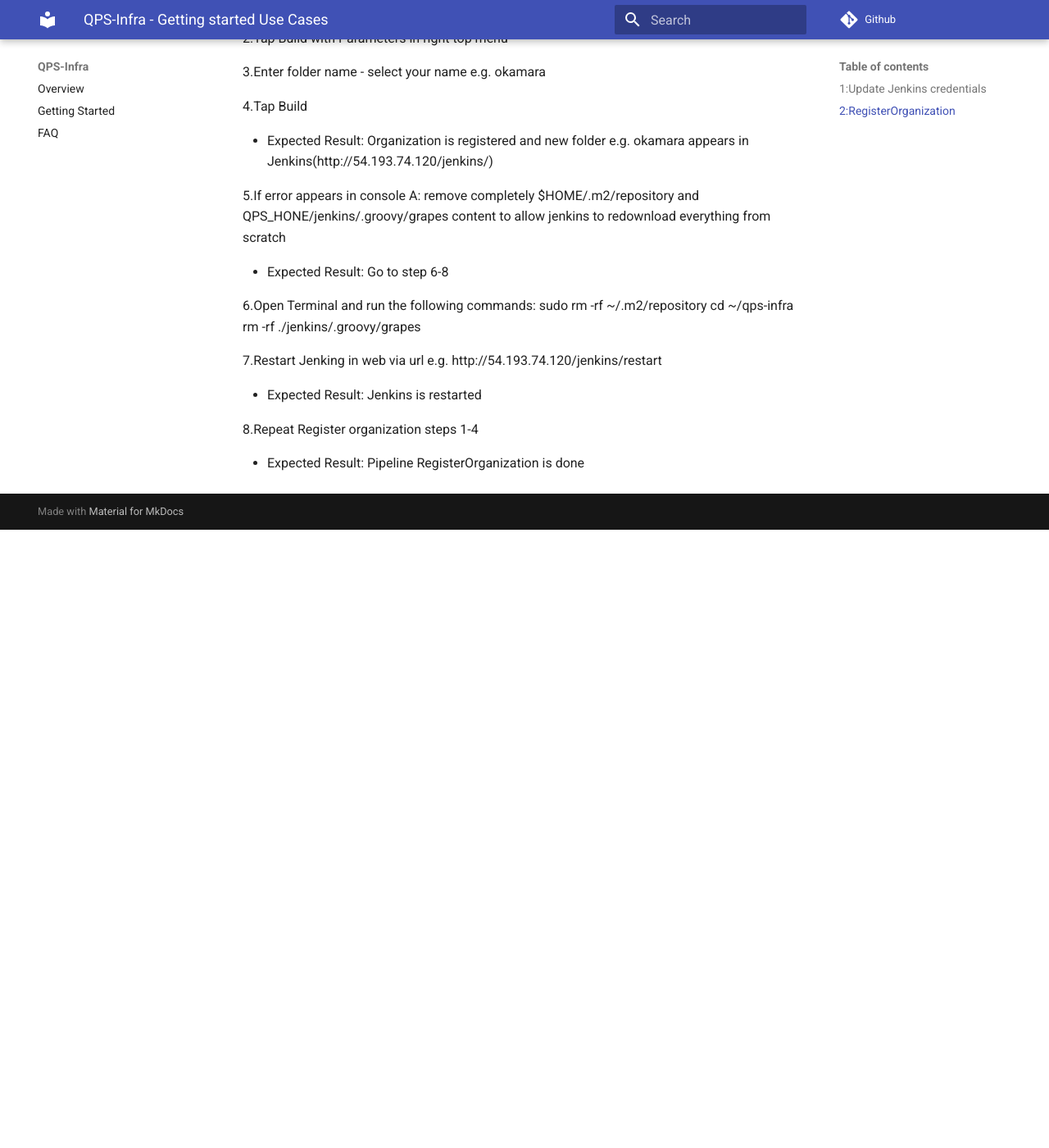
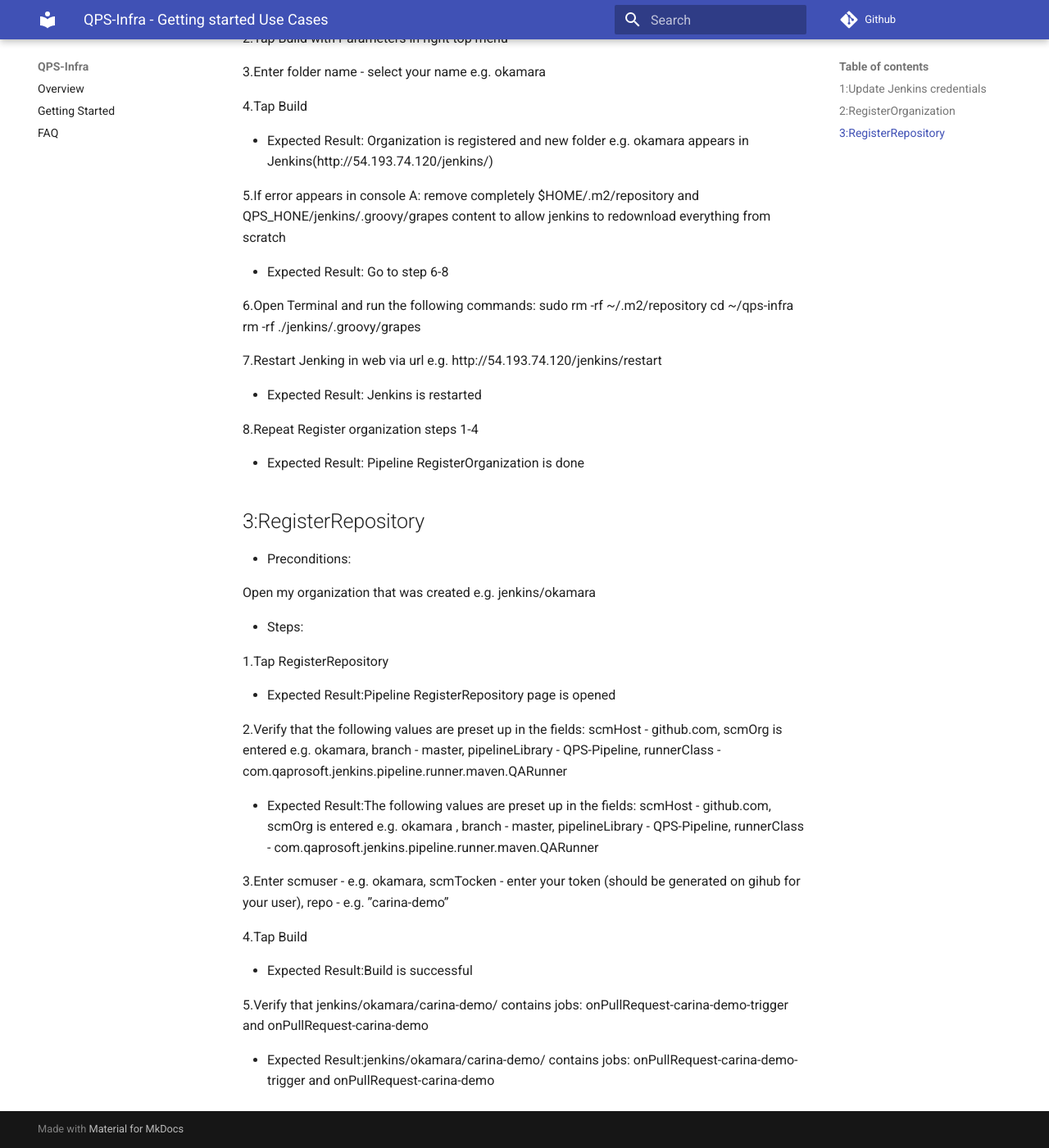
Before and after one commit to zebrunner/community-edition, an MkDocs documentation site: the page built from docs/usage.md, in a window 1280 px wide and 1400 px high, scrolled down 1062 px. Shown: the whole window at 82% size. Built offline with MkDocs 1.6.1 and Material for MkDocs 9.7.7, drawn with Linux system fonts in a browser that asks for light colours; comment, search, counter and statistics services are not loaded; old or Windows-style settings are respelled for this version of MkDocs; before the commit the page ends 1708 px from its top, so only the background shows below that.

Commit message:
Update usage.md

```diff
--- a/docs/usage.md
+++ b/docs/usage.md
@@ -66,3 +66,38 @@
 8.Repeat Register organization steps 1-4
 
 * Expected Result: Pipeline RegisterOrganization is done
+
+## 3:RegisterRepository
+*  Preconditions:
+
+Open my organization that was created e.g. jenkins/okamara
+
+* Steps:
+
+1.Tap RegisterRepository
+
+* Expected Result:Pipeline RegisterRepository page is opened
+
+2.Verify that the following values are preset up in the fields:
+scmHost - github.com,
+scmOrg is entered e.g. okamara,
+branch - master,
+pipelineLibrary - QPS-Pipeline,
+runnerClass - com.qaprosoft.jenkins.pipeline.runner.maven.QARunner
+
+* Expected Result:The following values are preset up in the fields: scmHost - github.com, scmOrg is entered e.g. okamara , branch - master, pipelineLibrary - QPS-Pipeline, runnerClass - com.qaprosoft.jenkins.pipeline.runner.maven.QARunner
+
+3.Enter scmuser - e.g. okamara,
+scmTocken - enter your token (should be generated on
+gihub for your user),
+repo - e.g. ”carina-demo”
+
+4.Tap Build
+
+* Expected Result:Build is successful
+
+5.Verify that jenkins/okamara/carina-demo/ contains jobs: onPullRequest-carina-demo-trigger and
+onPullRequest-carina-demo
+
+* Expected Result:jenkins/okamara/carina-demo/ contains jobs: onPullRequest-carina-demo-trigger and
+onPullRequest-carina-demo
```
